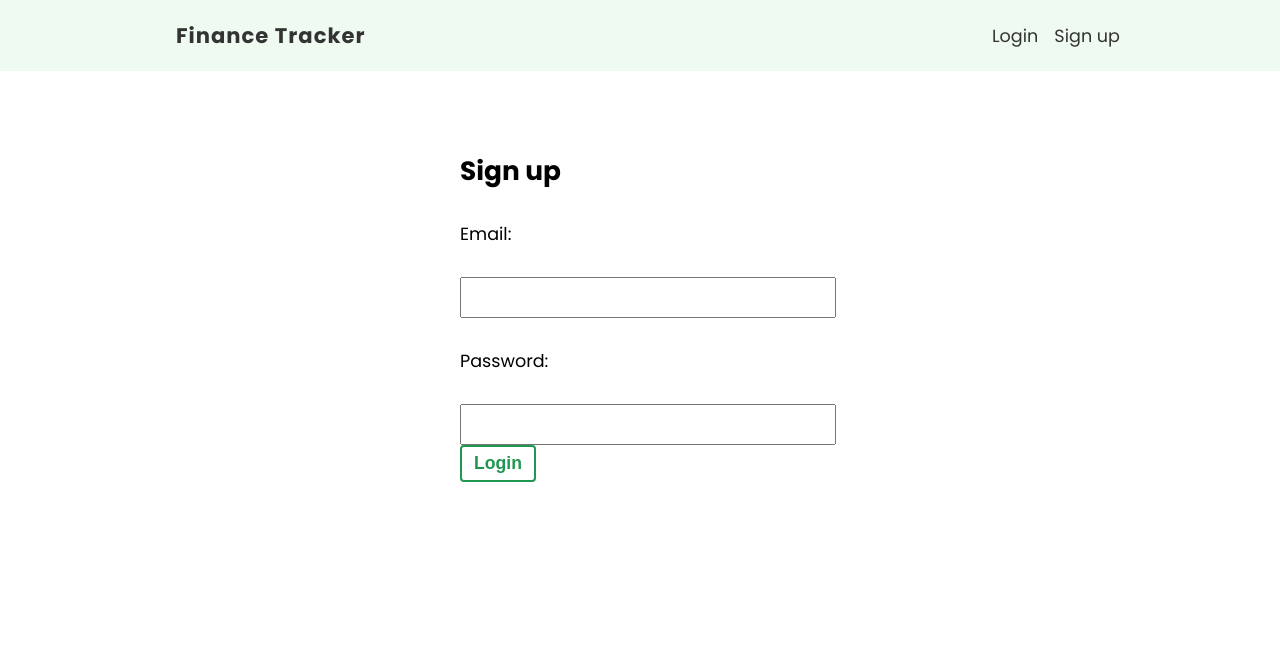
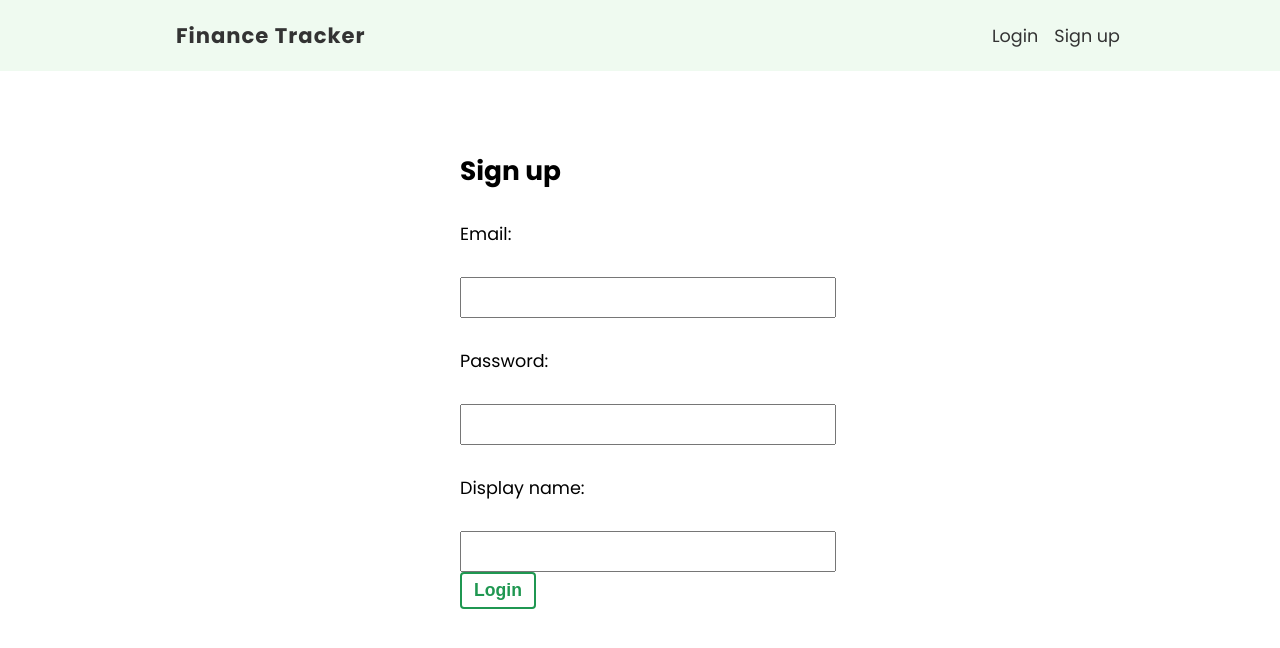
Before and after one commit to manny53365/finance-tracker, a React (Create React App) app: page /signup in a window 1280 px wide. Shown: the top 648 px of the page. Built offline with nearby package versions, Linux system fonts and the light colour scheme.

Commit message:
added display name as field

```diff
--- a/src/pages/signup/Signup.jsx
+++ b/src/pages/signup/Signup.jsx
@@ -5,6 +5,7 @@ export default function Signup() {
 
     const [email, setEmail] = useState('');
     const [password, setPassword] = useState('');
+    const [displayName, setDisplayName] = useState('');
 
     const handleSubmit = (event) => {
         event.preventDefault();
@@ -26,6 +27,12 @@ export default function Signup() {
             onChange={(event) => setPassword(event.target.value)}
             value={password}
             />
+            <label><span>Display name:</span></label>
+            <input
+            type="text"
+            onChange={(event) => setDisplayName(event.target.value)}
+            value={displayName}
+            />
             <button className='btn'>Login</button>
         </form>
     )
```
